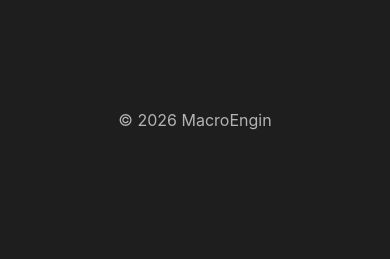
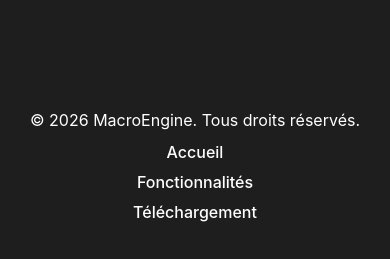
Before and after one commit to SteveRothier/MacroEngine-website, a React (Vite) app: page / in a window 390 px wide. Shown: the part 4661-4920 px from the top of the page. Before the commit the page ends 4831 px from the top, so only its background shows below. Built offline with nearby package versions, Linux system fonts and the light colour scheme.

Commit message:
Ajout du Footer avec liens et style responsive

```diff
--- a/src/components/Footer/Footer.css
+++ b/src/components/Footer/Footer.css
@@ -0,0 +1,34 @@
+.footer {
+    padding: 40px 20px;
+    background-color: var(--bg-footer);
+    color: var(--text-main);
+    text-align: center;
+    display: flex;
+    flex-direction: column;
+    gap: 12px;
+    font-family: 'Inter', sans-serif;
+  }
+
+  .footer-links {
+    display: flex;
+    justify-content: center;
+    gap: 20px;
+  }
+
+  .footer-links a {
+    color: var(--text-main);
+    text-decoration: none;
+    font-weight: 500;
+    transition: color 0.2s ease;
+  }
+
+  .footer-links a:hover {
+    color: var(--accent);
+  }
+
+  @media (max-width: 600px) {
+    .footer-links {
+      flex-direction: column;
+      gap: 10px;
+    }
+  }
--- a/src/components/Footer/Footer.tsx
+++ b/src/components/Footer/Footer.tsx
@@ -1,9 +1,18 @@
+import './Footer.css';
+
 const Footer = () => {
-    return (
-      <footer style={{ padding: "40px", textAlign: "center", color: "var(--text-secondary)" }}>
-        © {new Date().getFullYear()} MacroEngin
-      </footer>
-    );
-  };
+  const year = new Date().getFullYear();
 
-  export default Footer;
+  return (
+    <footer className="footer">
+      <p>© {year} MacroEngine. Tous droits réservés.</p>
+      <div className="footer-links">
+        <a href="#home">Accueil</a>
+        <a href="#features">Fonctionnalités</a>
+        <a href="#download">Téléchargement</a>
+      </div>
+    </footer>
+  );
+};
+
+export default Footer;
```
